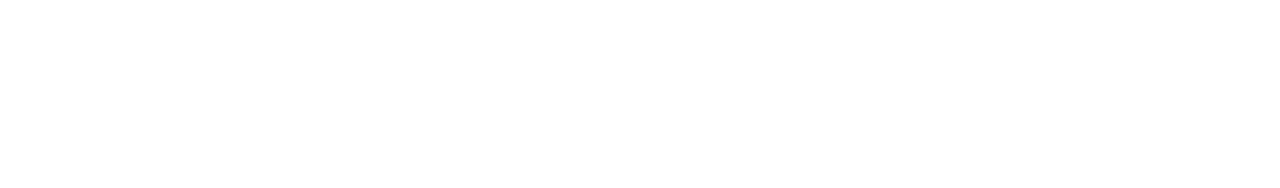
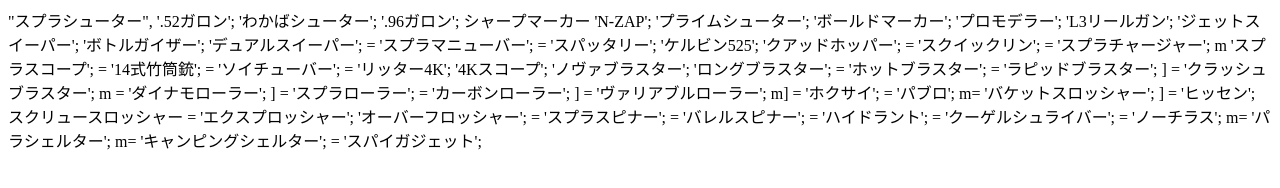
Before and after one commit to victinitoon/victinitoon.github.io, a plain HTML site: page index.html in a window 1280 px wide. Drawn offline with Linux system fonts and the light colour scheme.

Commit message:
Update index.html

```diff
--- a/index.html
+++ b/index.html
@@ -1,65 +1,53 @@
 <html>
-<head>
-<title>全武器ルーレット</title>
-</head>
 <body>
 
-<script type="text/javascript">
-<!--
-
-var msg = new Array();
-
-msg[0] = 'スプラシューター';
-msg[1] = '.52ガロン';
-msg[2] = 'わかばシューター';
-msg[3] = '.96ガロン';
-msg[4] = 'シャープマーカー';
-msg[5] = 'N-ZAP';
-msg[6] = 'プライムシューター';
-msg[7] = 'ボールドマーカー';
-msg[8] = 'プロモデラー';
-msg[9] = 'L3リールガン';
-msg[10] = 'ジェットスイーパー';
-msg[11] = 'ボトルガイザー';
-msg[12] = 'デュアルスイーパー';
-msg[13] = 'スプラマニューバー';
-msg[14] = 'スパッタリー';
-msg[15] = 'ケルビン525';
-msg[16] = 'クアッドホッパー';
-msg[17] = 'スクイックリン';
-msg[18] = 'スプラチャージャー';
-msg[19] = 'スプラスコープ';
-msg[20] = '14式竹筒銃';
-msg[21] = 'ソイチューバー';
-msg[22] = 'リッター4K';
-msg[23] = '4Kスコープ';
-msg[24] = 'ノヴァブラスター';
-msg[25] = 'ロングブラスター';
-msg[26] = 'ホットブラスター';
-msg[27] = 'ラピッドブラスター';
-msg[28] = 'クラッシュブラスター';
-msg[29] = 'ダイナモローラー';
-msg[30] = 'スプラローラー';
-msg[31] = 'カーボンローラー';
-msg[32] = 'ヴァリアブルローラー';
-msg[33] = 'ホクサイ';
-msg[34] = 'パブロ';
-msg[35] = 'バケットスロッシャー';
-msg[36] = 'ヒッセン';
-msg[37] = 'スクリュースロッシャー';
-msg[38] = 'エクスプロッシャー';
-msg[39] = 'オーバーフロッシャー';
-msg[40] = 'スプラスピナー';
-msg[41] = 'バレルスピナー';
-msg[42] = 'ハイドラント';
-msg[43] = 'クーゲルシュライバー';
-msg[44] = 'ノーチラス';
-msg[45] = 'パラシェルター';
-msg[46] = 'キャンピングシェルター';
-msg[47] = 'スパイガジェット';
-
-// -->
-</script>
+"スプラシューター",
+'.52ガロン';
+ 'わかばシューター';
+ '.96ガロン';
+シャープマーカー 'N-ZAP';
+ 'プライムシューター';
+ 'ボールドマーカー';
+ 'プロモデラー';
+ 'L3リールガン';
+ 'ジェットスイーパー';
+ 'ボトルガイザー';
+ 'デュアルスイーパー';
+= 'スプラマニューバー';
+= 'スパッタリー';
+ 'ケルビン525';
+ 'クアッドホッパー';
+= 'スクイックリン';
+= 'スプラチャージャー';
+m 'スプラスコープ';
+= '14式竹筒銃';
+= 'ソイチューバー';
+= 'リッター4K';
+ '4Kスコープ';
+ 'ノヴァブラスター';
+ 'ロングブラスター';
+= 'ホットブラスター';
+= 'ラピッドブラスター';
+] = 'クラッシュブラスター';
+m = 'ダイナモローラー';
+] = 'スプラローラー';
+ = 'カーボンローラー';
+] = 'ヴァリアブルローラー';
+m] = 'ホクサイ';
+ = 'パブロ';
+m= 'バケットスロッシャー';
+] = 'ヒッセン';
+  スクリュースロッシャー
+= 'エクスプロッシャー';
+ 'オーバーフロッシャー';
+= 'スプラスピナー';
+ = 'バレルスピナー';
+= 'ハイドラント';
+= 'クーゲルシュライバー';
+= 'ノーチラス';
+m= 'パラシェルター';
+m= 'キャンピングシェルター';
+ = 'スパイガジェット';
 
 </body>
 </html>
```
